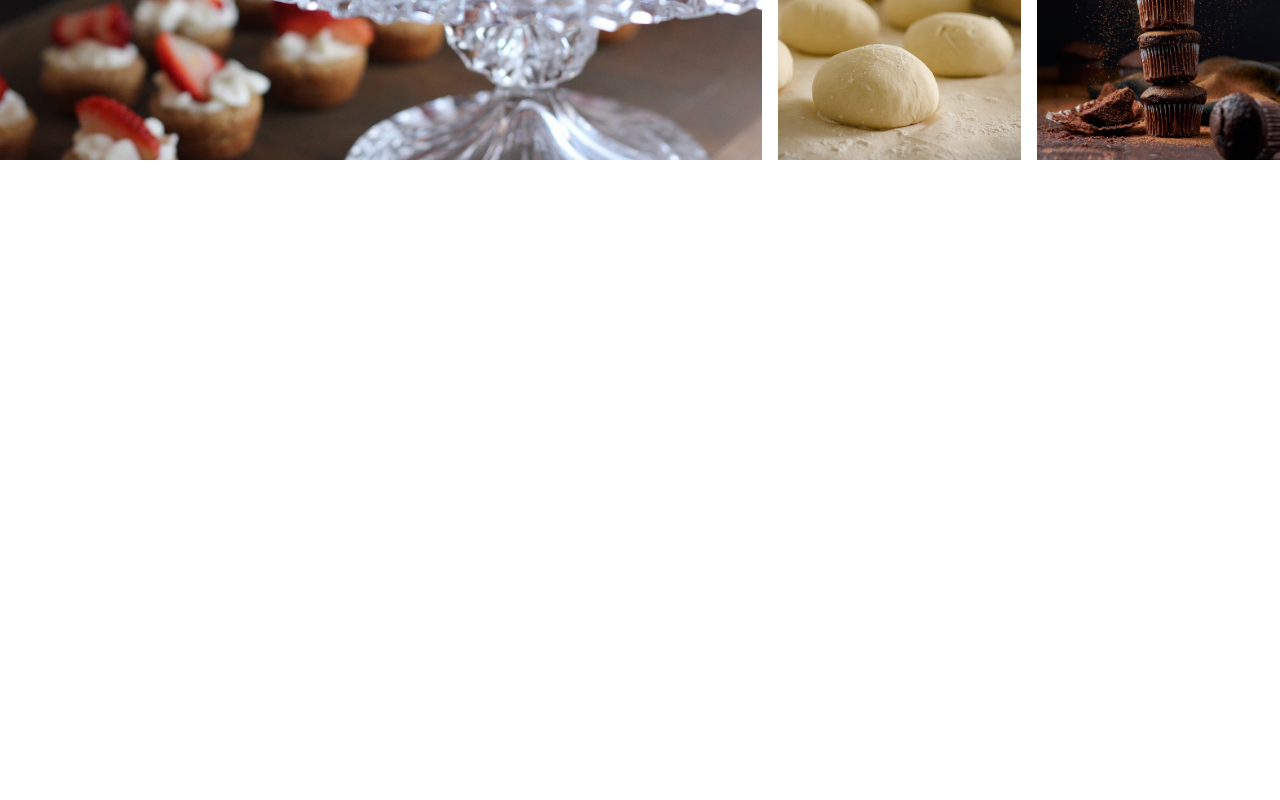
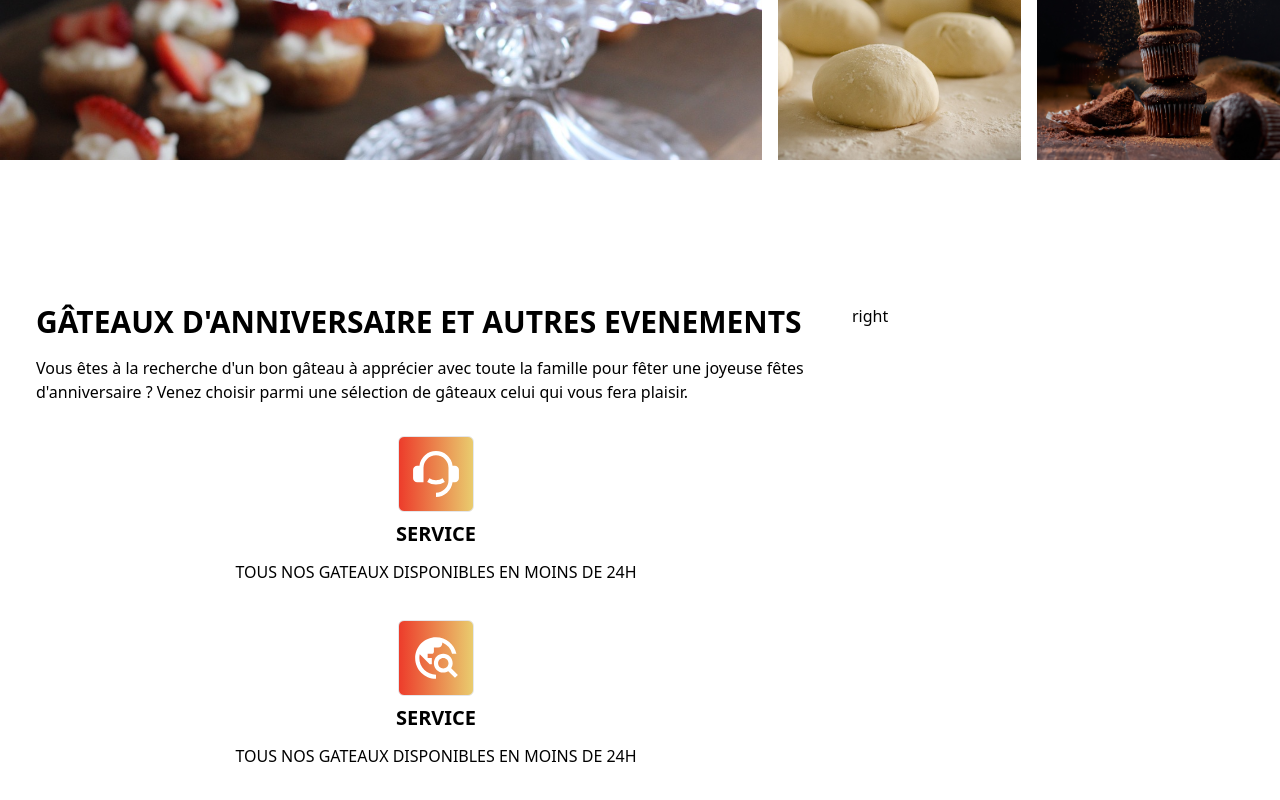
Before and after one commit to Saayaay/Pastry-React-Tailwind, a React (Vite) app: page / in a window 1280 px wide. Shown: the part 1324-2124 px from the top of the page. Before the commit the page ends 1564 px from the top, so only its background shows below. Built offline with nearby package versions, Linux system fonts and the light colour scheme.

Commit message:
Import Search in App.tsx

```diff
--- a/src/App.tsx
+++ b/src/App.tsx
@@ -1,7 +1,7 @@
 import Hero from './components/Hero.tsx';
 import Navbar from './components/Navbar.tsx';
 import Pastries from './components/Pastries.tsx';
-
+import Search from './components/Search.tsx';
 
 function App() {
   return (
@@ -9,6 +9,7 @@ function App() {
         <Navbar />
         <Hero />
         <Pastries />
+        <Search />
       </div>
   );
 }
```
